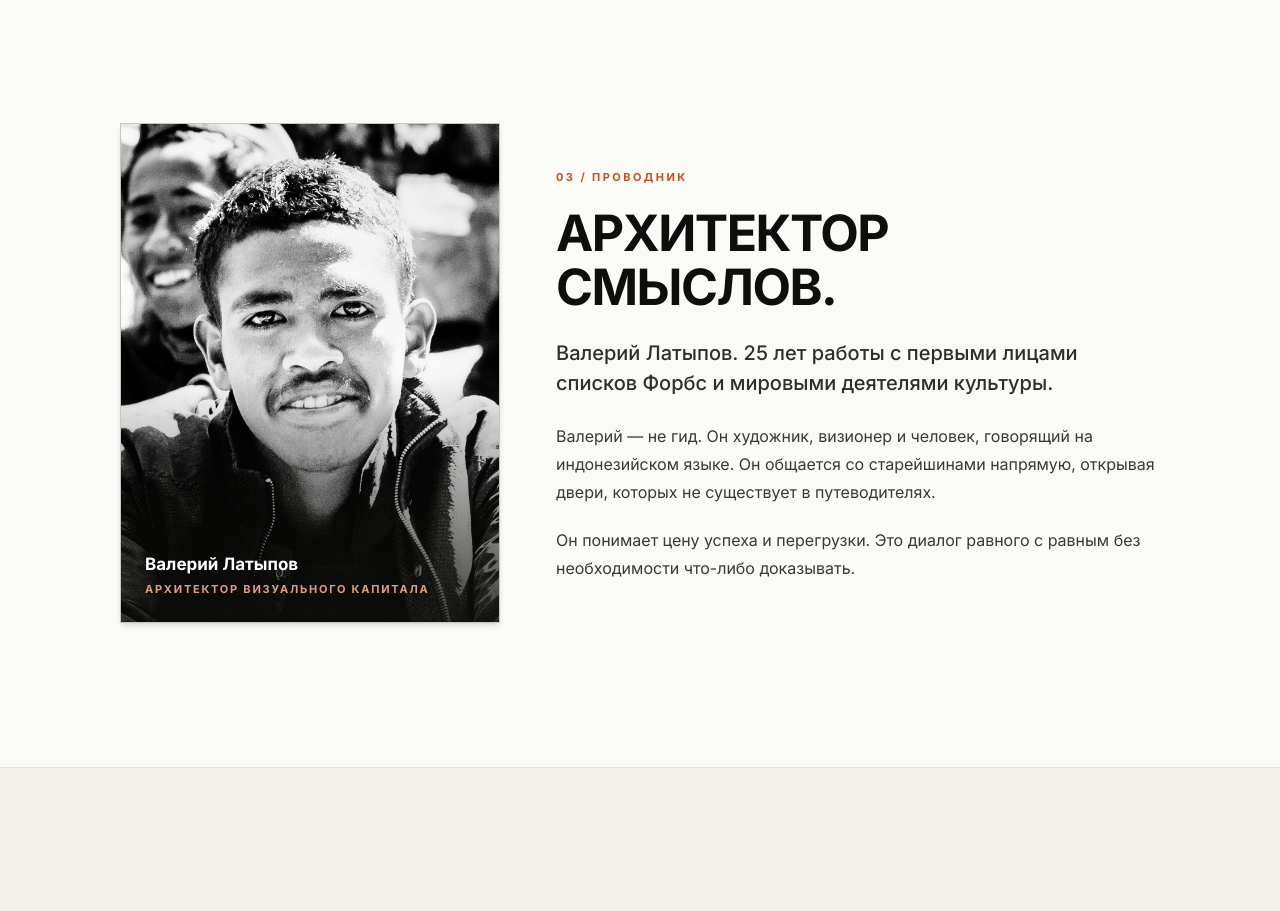
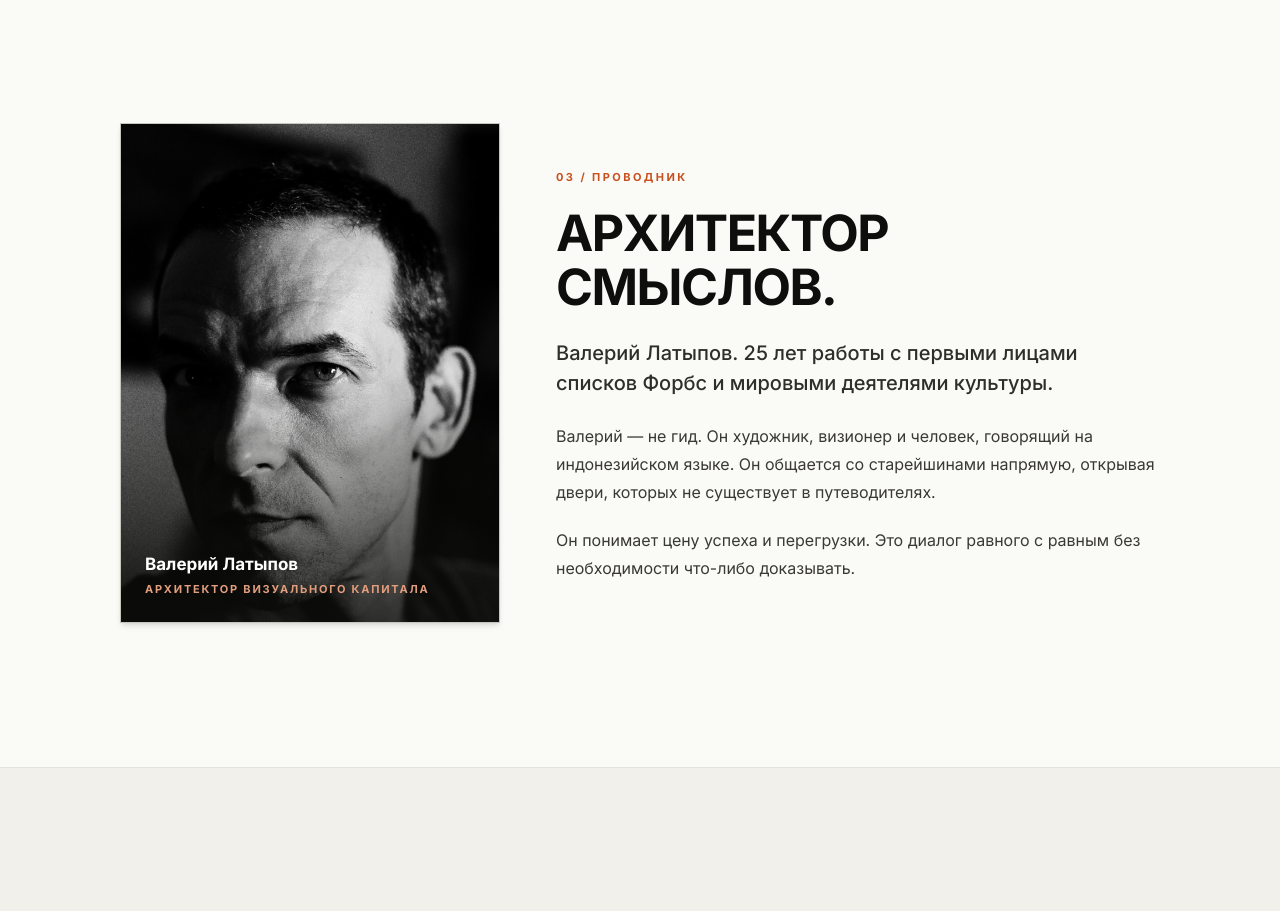
Before and after one commit to xp2bmdgmwc-boop/timor-expedition, a Next.js app: page / in a window 1280 px wide. Shown: the part 3720-4631 px from the top of the page. Built offline with nearby package versions, Linux system fonts and the light colour scheme.

Commit message:
Установить оригинальный ч/б портрет Валерия Латыпова в блок Проводник

```diff
--- a/app/page.tsx
+++ b/app/page.tsx
@@ -201,9 +201,9 @@
         <div className="max-w-[1040px] mx-auto grid grid-cols-1 md:grid-cols-[380px_1fr] gap-14 items-center">
           <div className="relative h-[500px] border border-[#0E0E0C]/15 bg-[#E8E6DF] shadow-md">
             <img
-              src="/images/IMG_3246.jpg"
+              src="/images/valery_latypov_portrait.jpg"
               alt="Валерий Латыпов"
-              className="w-full h-full object-cover grayscale contrast-115"
+              className="w-full h-full object-cover object-top"
             />
             <div className="absolute inset-0 bg-gradient-to-t from-[#0E0E0C]/80 via-transparent to-transparent" />
             <div className="absolute bottom-6 left-6 right-6">
```
Also changed, not shown: public/images/valery_latypov_portrait.jpg (added), 1 other file (tests, documents, lock files or other folders).
